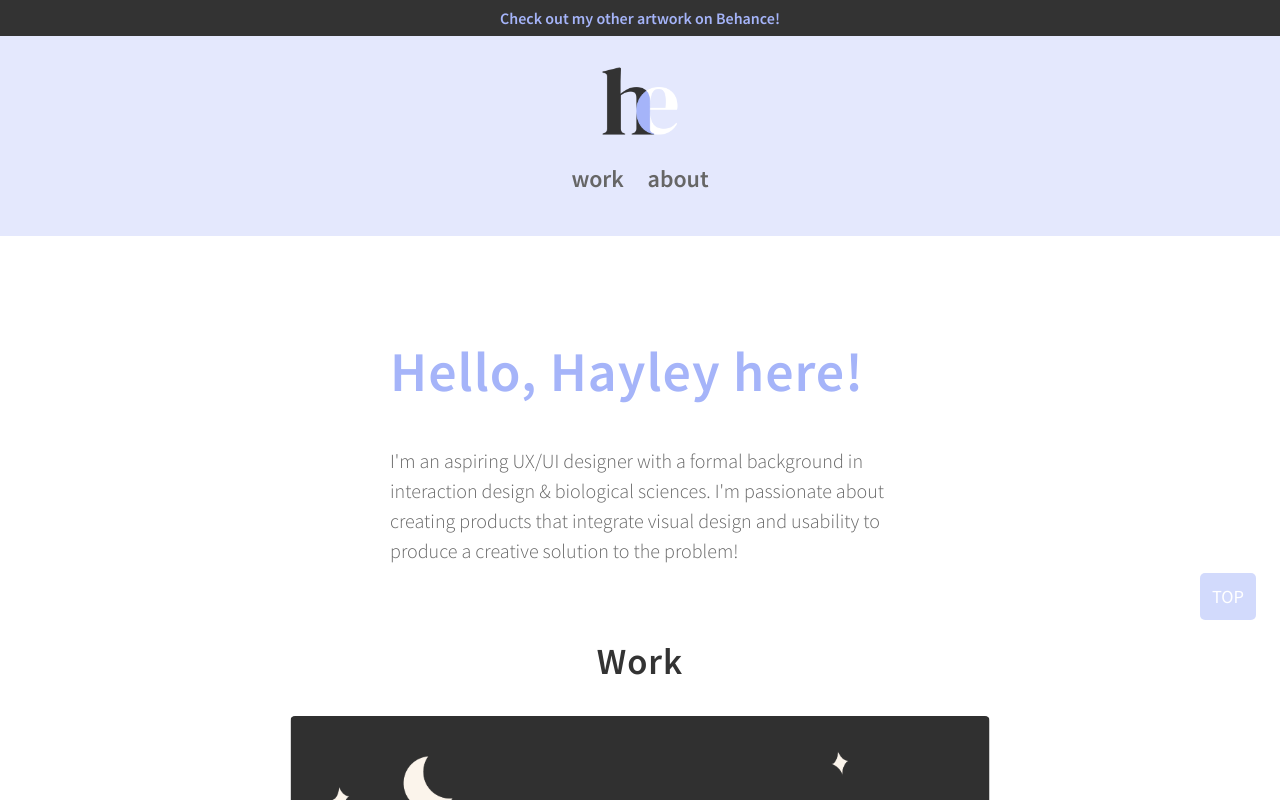
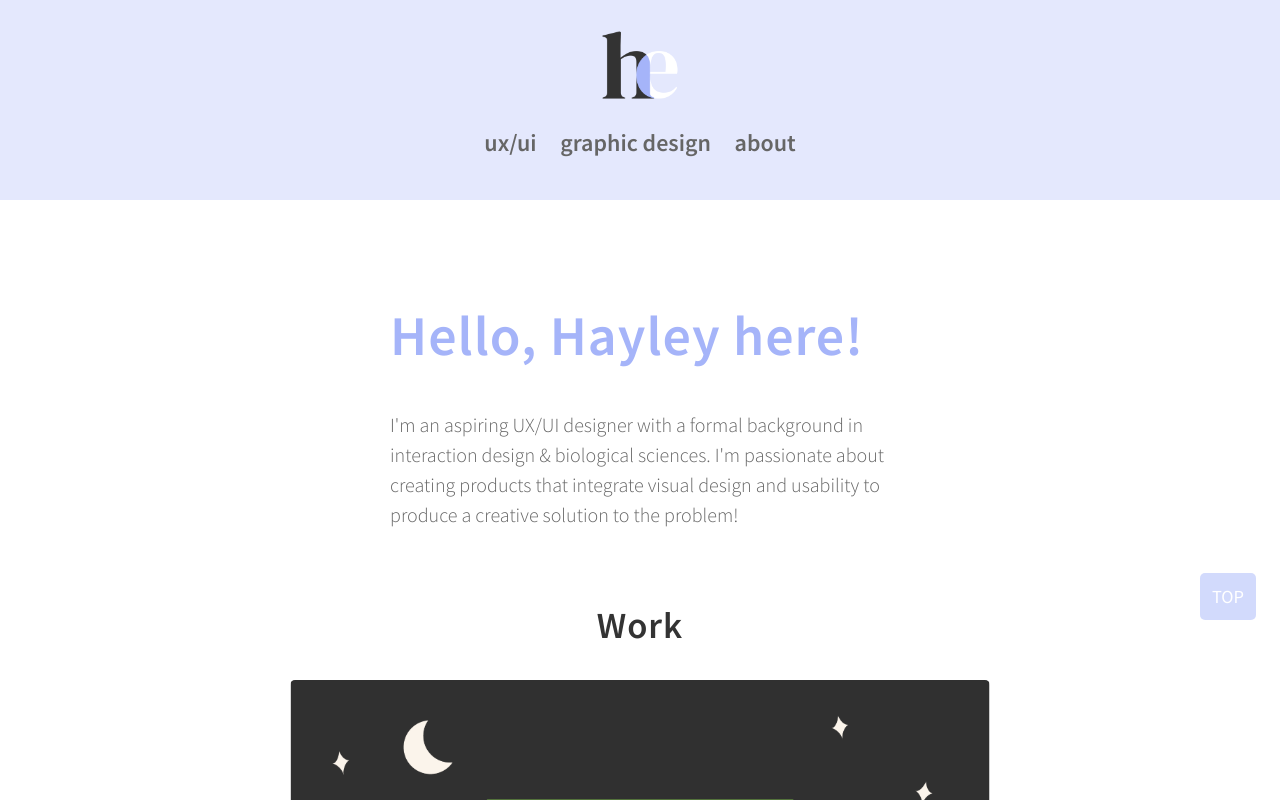
Before and after one commit to hayleyeng/hayleyeng.com, a plain HTML site: page index.html in a window 1280 px wide. Shown: the top 800 px of the page. Drawn offline with Linux system fonts and the light colour scheme.

Commit message:
Update index.html

```diff
--- a/index.html
+++ b/index.html
@@ -19,7 +19,7 @@
 
     </div>
 
-    <div class="behance-link"><a href="https://www.behance.net/hayleyeng" target="_blank">Check out my other artwork on Behance!</a></div>
+    <!-- <div class="behance-link"><a href="https://www.behance.net/hayleyeng" target="_blank">Check out my other artwork on Behance!</a></div> -->
 
     <header >
 
@@ -35,12 +35,17 @@
 
         <nav class="navigation">
             <ul>
-                <li>
-                    <a href="index.html">Work</a>
-                </li>
-                <li>
-                    <a href="pages/about.html">About</a>
-                </li>
+                 <li>
+                        <a href="index.html">UX/UI</a>
+                    </li>
+
+                    <li>
+                        <a href="pages/graphicdesign.html">Graphic Design</a>
+                    </li>
+
+                    <li>
+                        <a href="pages/about.html">About</a>
+                    </li>
 
             </ul>
         </nav>
@@ -129,24 +134,23 @@
 
     </div>
 
-    <div class="copyright">copyright &copy 2022 Hayley Eng. All Rights Reserved</div>
+    <div class="copyright">copyright &copy 2023 Hayley Eng. All Rights Reserved</div>
 
 </footer>
 
 <div class="drop-menu hide" id="drop-menu">
     <ul>
-        <li><a href="index.html"><i class="fas fa-briefcase"></i>Work</a></li>
+        <li><a href="../index.html"></i>UX/UI Work</a></li>
 
-        <li><a href="pages/about.html"><i class="fas fa-user-circle"></i>About</a></li>
+        <li><a href="../pages/graphicdesign.html"></i>Graphic Design Work</a></li>
 
 
-        <li><a href="https://www.behance.net/hayleyeng" target="_blank"><i class="fab fa-behance"></i>Behance</a></li>
-
+        <li><a href="../pages/about.html"></i>About</a></li>
 
     </ul>
 
+</div>
 
-</div>
 
 <div class="return-top">
     <a href="#top">TOP</a>
```
